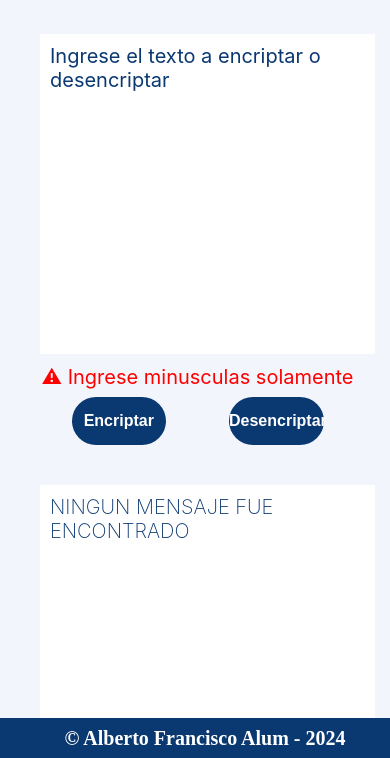
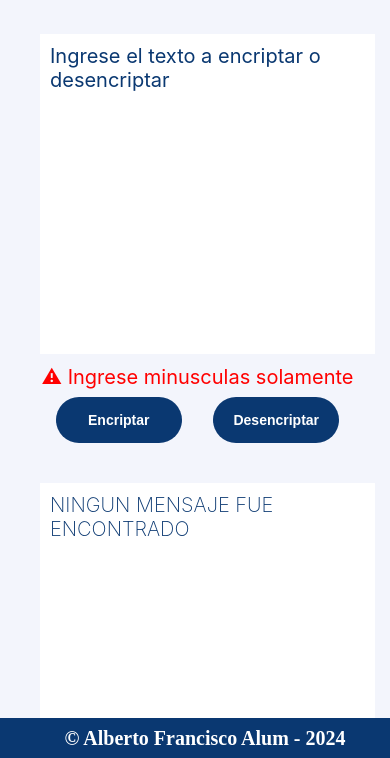
Before and after one commit to albertoFalum/challenge-encriptador, a plain HTML site: page index.html in a window 390 px wide. Shown: the part 86-844 px from the top of the page. Drawn offline with Linux system fonts and the light colour scheme.

Commit message:
cambios en el style

```diff
--- a/style.css
+++ b/style.css
@@ -86,7 +86,7 @@ main {
 .btn-copiar {
     width: 30%;
     padding: 15px 0;
-    font-size: 16px;
+    font-size: 14px;
     font-weight: bold;
     color: white;
     background: #0A3871;
@@ -137,15 +137,6 @@ footer {
     .btn-encriptar,
     .btn-desencriptar,
     .btn-copiar {
-        width: 30%;
-        padding: 15px 0;
-        font-size: 16px;
-        font-weight: bold;
-        color: white;
-        background: #0A3871;
-        border: none;
-        border-radius: 25px;
-        transition: 1s all;
-        cursor: pointer;
+        width: 40%;
     }
 }
```
